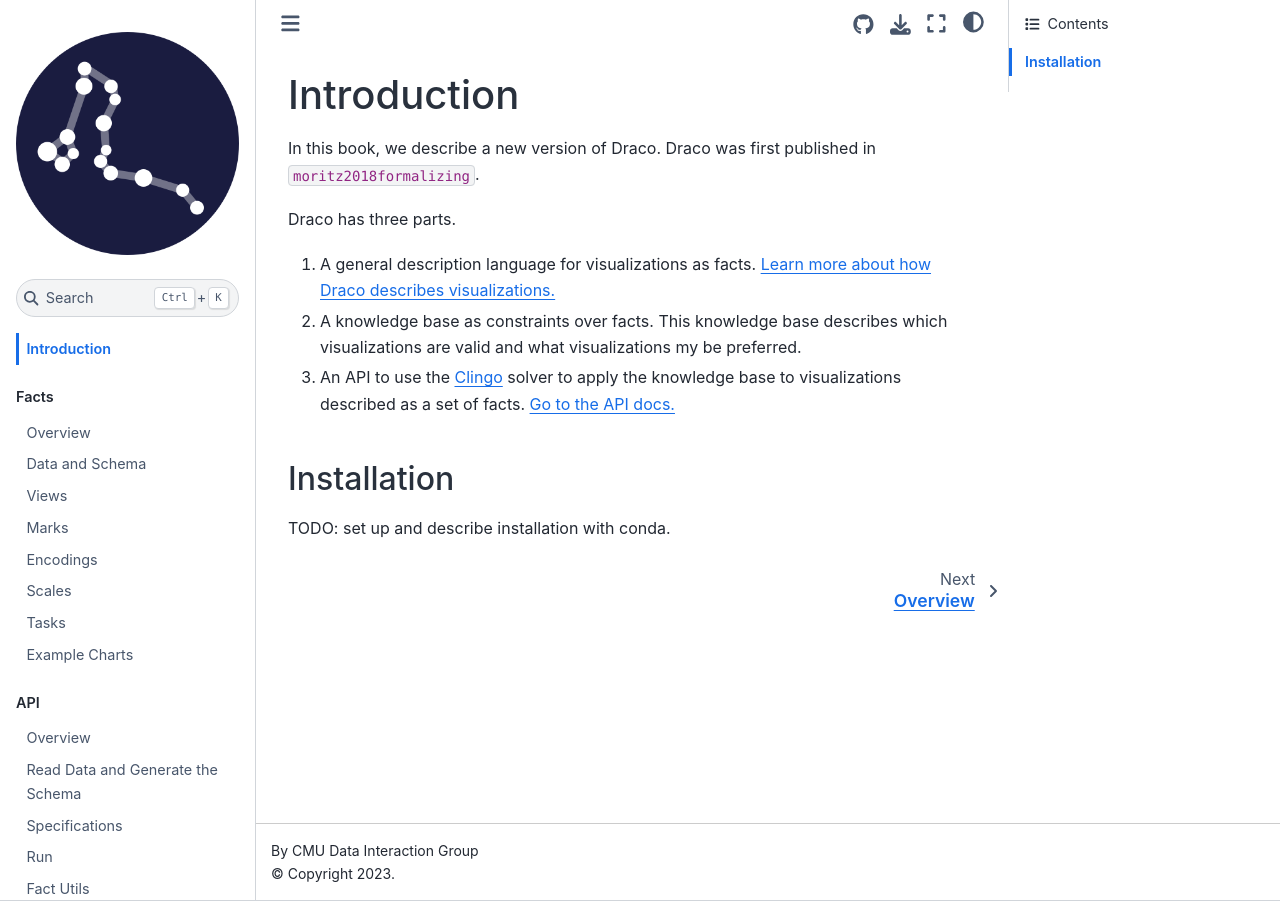
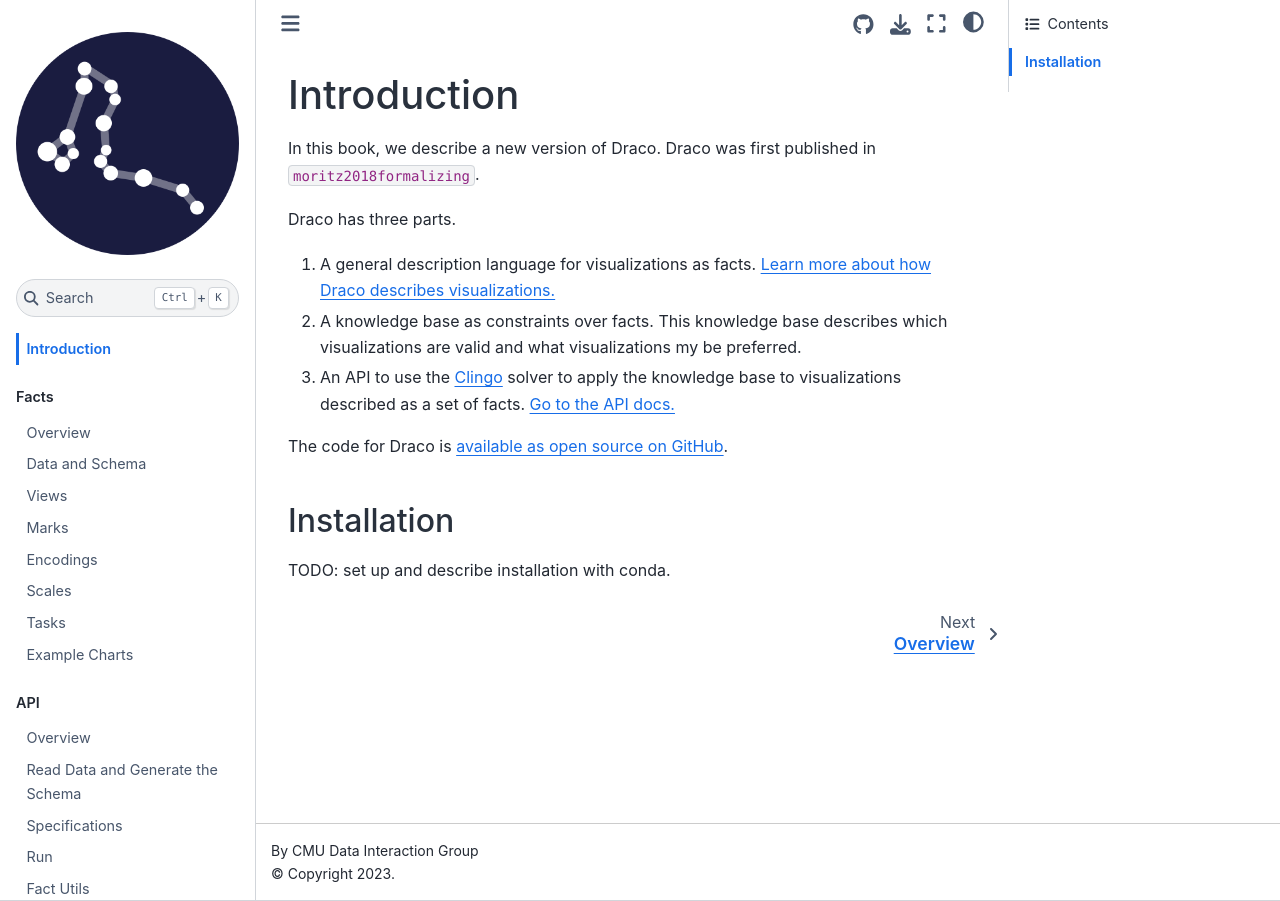
Before and after one commit to cmudig/draco2, a Jupyter Book: the page built from docs/intro.md, in a window 1280 px wide. Built offline with Jupyter Book 1.0.4 settings and Sphinx 7.4.7 and the Sphinx Book theme 1.1.4, drawn with Linux system fonts in a browser that asks for light colours; cross-references to code outside the pages are shown as plain code.

Commit message:
docs: add link to github

```diff
--- a/docs/intro.md
+++ b/docs/intro.md
@@ -8,6 +8,8 @@ Draco has three parts.
 2. A knowledge base as constraints over facts. This knowledge base describes which visualizations are valid and what visualizations my be preferred.
 3. An API to use the [Clingo](https://potassco.org/clingo/) solver to apply the knowledge base to visualizations described as a set of facts. [Go to the API docs.](api/intro.md)
 
+The code for Draco is [available as open source on GitHub](https://github.com/cmudig/draco2).
+
 ## Installation
 
 TODO: set up and describe installation with conda.
```
